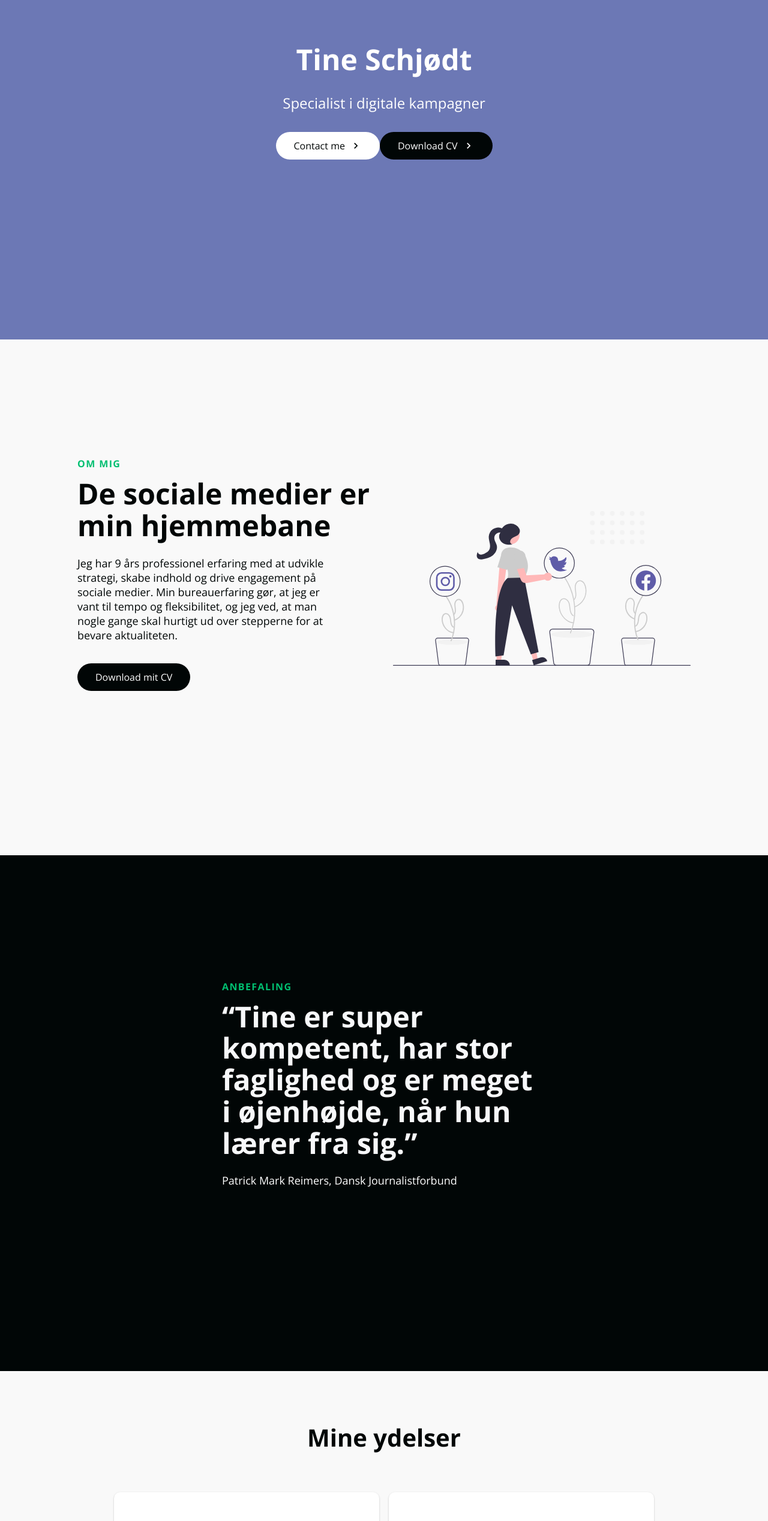
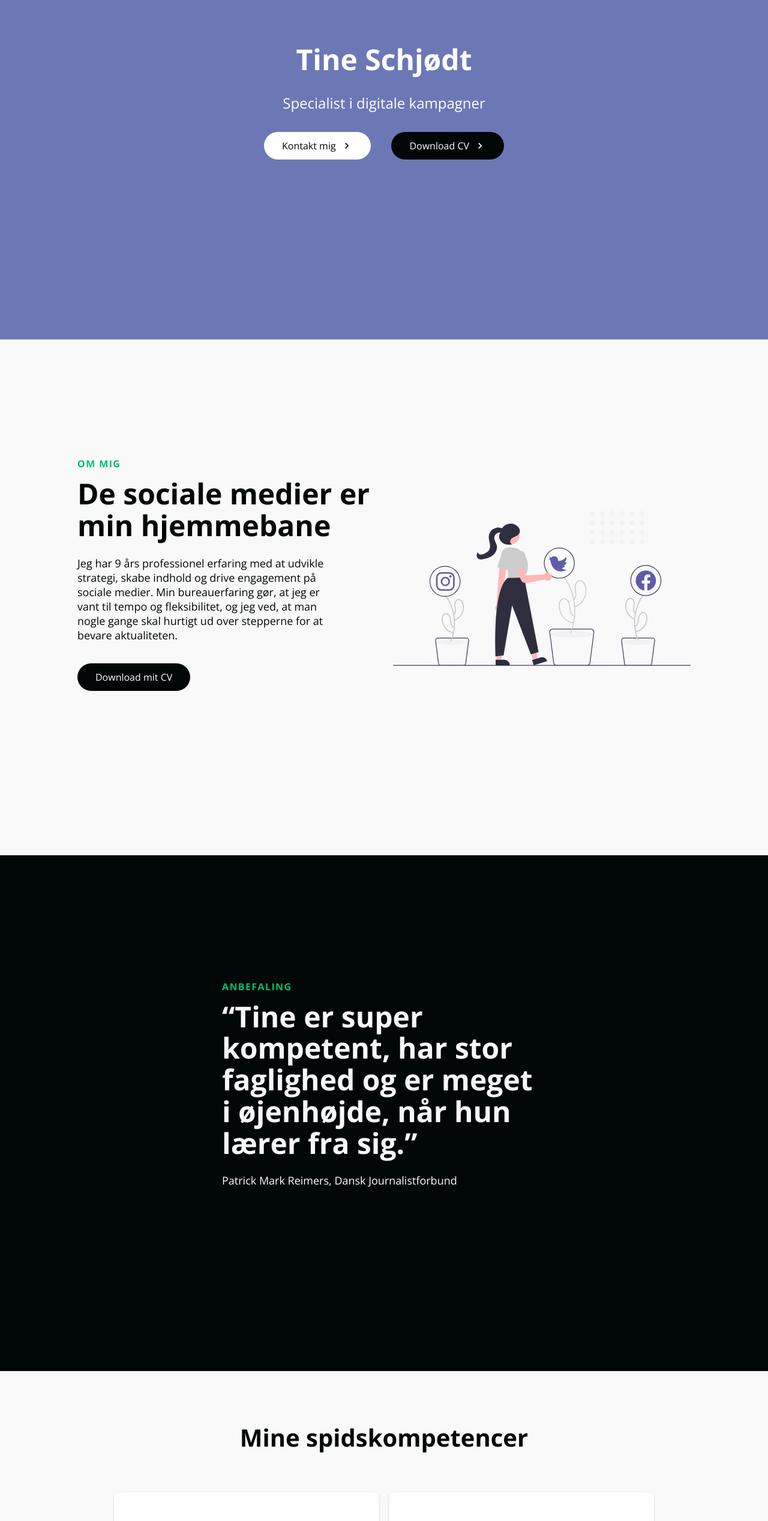
Before and after one commit to anneschjoedt/portfolio, a React (Create React App) app: page / in a window 1280 px wide. Shown: the part 234-2770 px from the top of the page at 60% size. Built offline with nearby package versions, Linux system fonts and the light colour scheme.

Commit message:
services

```diff
--- a/src/components/HeroSection/HeroElements.js
+++ b/src/components/HeroSection/HeroElements.js
@@ -73,10 +73,12 @@ export const HeroBtnWrapper = styled.div`
   flex-direction: row;
   align-items: center;
   justify-content: space-between;
+  width: 400px;
 
   @media screen and (max-width: 480px) {
     flex-direction: column;
     height: 100px;
+    width: 0;
   }
 `;
 
--- a/src/components/HeroSection/index.js
+++ b/src/components/HeroSection/index.js
@@ -36,7 +36,7 @@ const HeroSection = () => {
             primary="true"
             dark="true"
           >
-            Contact me {hover ? <ArrowForward /> : <ArrowRight />}
+            Kontakt mig {hover ? <ArrowForward /> : <ArrowRight />}
           </Button>
           <Button to="contact" onMouseEnter={onHover2} onMouseLeave={onHover2}>
             Download CV {hover2 ? <ArrowForward /> : <ArrowRight />}
--- a/src/components/RecommendSection/RecommendElements.js
+++ b/src/components/RecommendSection/RecommendElements.js
@@ -7,9 +7,10 @@ export const RecommendContainer = styled.div`
   color: #fff;
   height: 860px;
   background: ${({ lightBg }) => (lightBg ? "#f9f9f9" : "#010606")};
+  padding: 100 0px;
 
   @media screen and (max-width: 768px) {
-    padding: 100px 0;
+    padding: 0 24px;
   }
 `;
 
--- a/src/components/Services/ServicesElements.js
+++ b/src/components/Services/ServicesElements.js
@@ -9,11 +9,11 @@ export const ServicesContainer = styled.div`
   background: #f9f9f9;
 
   @media screen and (max-width: 768px) {
-    height: 1100px;
+    height: 1200px;
   }
 
   @media screen and (max-width: 480px) {
-    height: 1300px;
+    height: 1500px;
   }
 `;
 
--- a/src/components/Services/index.js
+++ b/src/components/Services/index.js
@@ -17,7 +17,7 @@ import {
 const Services = () => {
   return (
     <ServicesContainer id="services">
-      <ServicesH1>Mine ydelser</ServicesH1>
+      <ServicesH1>Mine spidskompetencer</ServicesH1>
       <ServicesWrapper>
         <ServicesCard>
           <ServicesIcon src={Icon1} />
```
